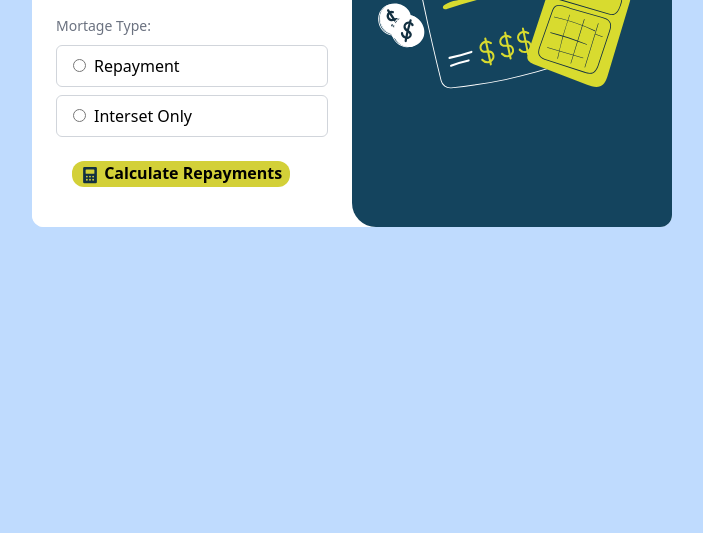
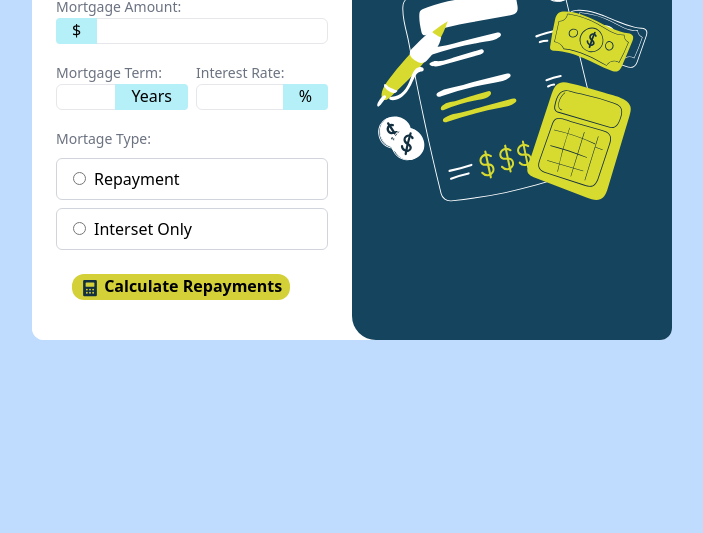
Before and after one commit to Har33m-Sha1kh/Mortgage-Calculator, a website: page index.html in a window 1280 px wide. Shown: the part 267-800 px from the top of the page, without its empty margins (288-991 px from the left). Drawn offline with Linux system fonts and the light colour scheme.

Commit message:
wohoo end

```diff
--- a/index.html
+++ b/index.html
@@ -13,7 +13,7 @@
 
 </head>
 
-<body class="bg-blue-200 flex justify-center lg:mt-20">
+<body class="bg-blue-200 flex justify-center items-center min-h-[100vh]">
 
   <div class="flex lg:flex-row flex-col bg-white rounded-xl">
     <!-- form  -->
```
Also changed, not shown: src/styles.css.
